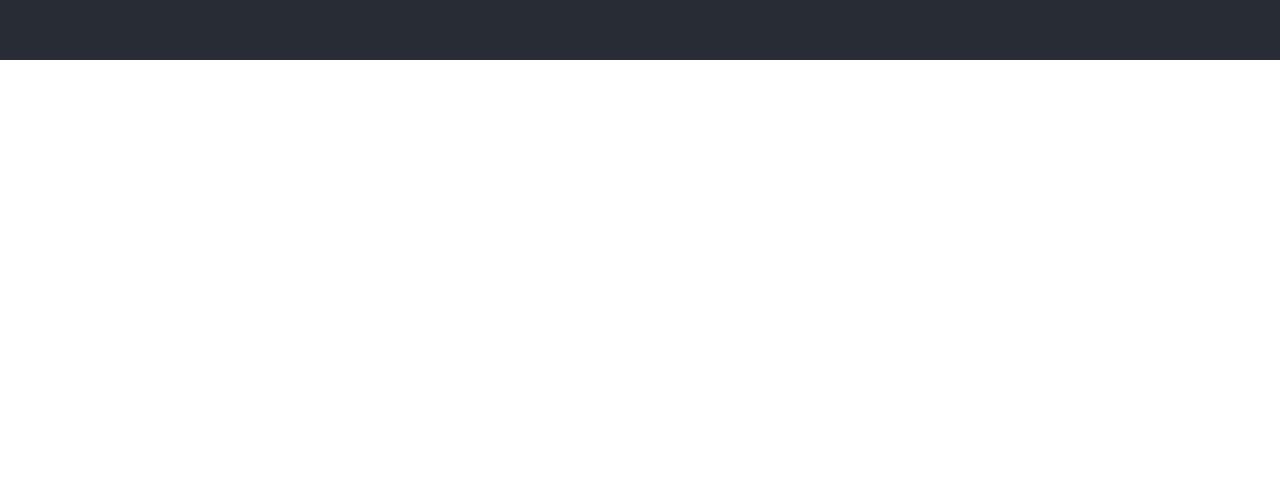
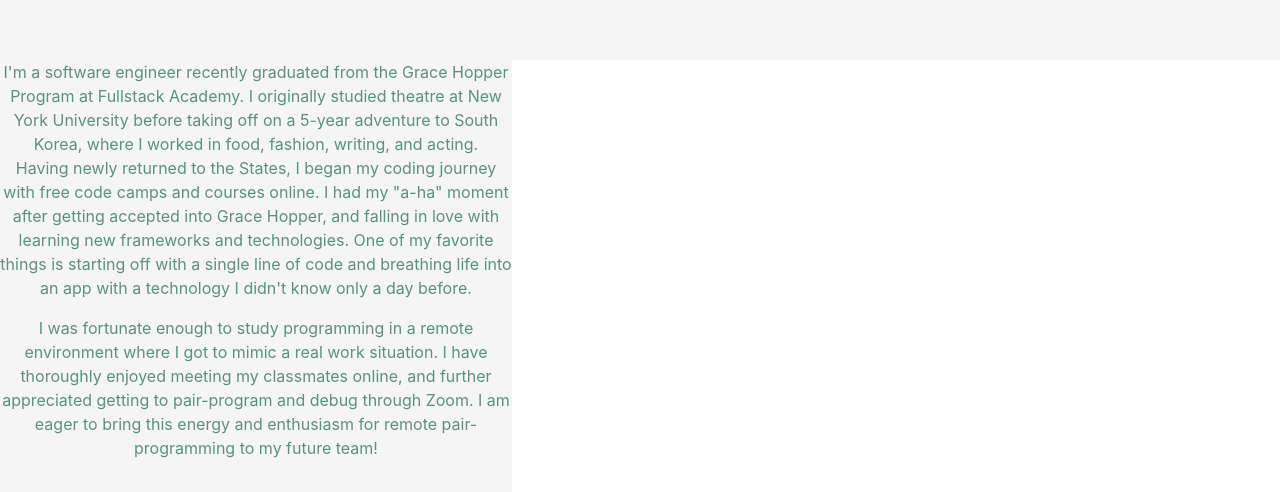
Before and after one commit to tabatabb7/sallyyoocodes, a React (Create React App) app: page / in a window 1280 px wide. Shown: the part 740-1232 px from the top of the page. Before the commit the page ends 800 px from the top, so only its background shows below. Built offline with nearby package versions, Linux system fonts and the light colour scheme; the HTML template or start-up script is replaced by a standard one.

Commit message:
edit: changed color scheme and added bio

```diff
--- a/src/App.css
+++ b/src/App.css
@@ -14,14 +14,13 @@
 }
 
 .App-header {
-  background-color: #282c34;
+  background-color: whitesmoke;
   min-height: 100vh;
   display: flex;
   flex-direction: row;
-  align-items: normal;
-  justify-content: normal;
+  justify-content: center;
   font-size: calc(10px + 2vmin);
-  color: white;
+  color: #5c917a;
   font-family: "Roboto Mono", monospace;
 }
 .nameplate {
@@ -34,7 +33,14 @@
 .App-link {
   color: #61dafb;
 }
-
+.aboutme {
+  display: flex;
+  flex-direction: row;
+  justify-content: center;
+  color: #5c917a;
+  background-color: whitesmoke;
+  width: 40%;
+}
 @keyframes App-logo-spin {
   from {
     transform: rotate(0deg);
--- a/src/App.js
+++ b/src/App.js
@@ -7,12 +7,37 @@
     <div className="App">
       <header className="App-header">
         <p className="nameplate">Sally Yoo</p>
+
         <div className="links">
           <p>Experience</p>
           <p>Projects</p>
           <p>Contact</p>
         </div>
       </header>
+      <div className="aboutme">
+        <p>
+          I'm a software engineer recently graduated from the Grace Hopper
+          Program at Fullstack Academy. I originally studied theatre at New York
+          University before taking off on a 5-year adventure to South Korea,
+          where I worked in food, fashion, writing, and acting.
+          <p>
+            Having newly returned to the States, I began my coding journey with
+            free code camps and courses online. I had my "a-ha" moment after
+            getting accepted into Grace Hopper, and falling in love with
+            learning new frameworks and technologies. One of my favorite things
+            is starting off with a single line of code and breathing life into
+            an app with a technology I didn't know only a day before.{" "}
+          </p>
+          <p>
+            I was fortunate enough to study programming in a remote environment
+            where I got to mimic a real work situation. I have thoroughly
+            enjoyed meeting my classmates online, and further appreciated
+            getting to pair-program and debug through Zoom. I am eager to bring
+            this energy and enthusiasm for remote pair-programming to my future
+            team!
+          </p>
+        </p>
+      </div>
     </div>
   );
 }
```
